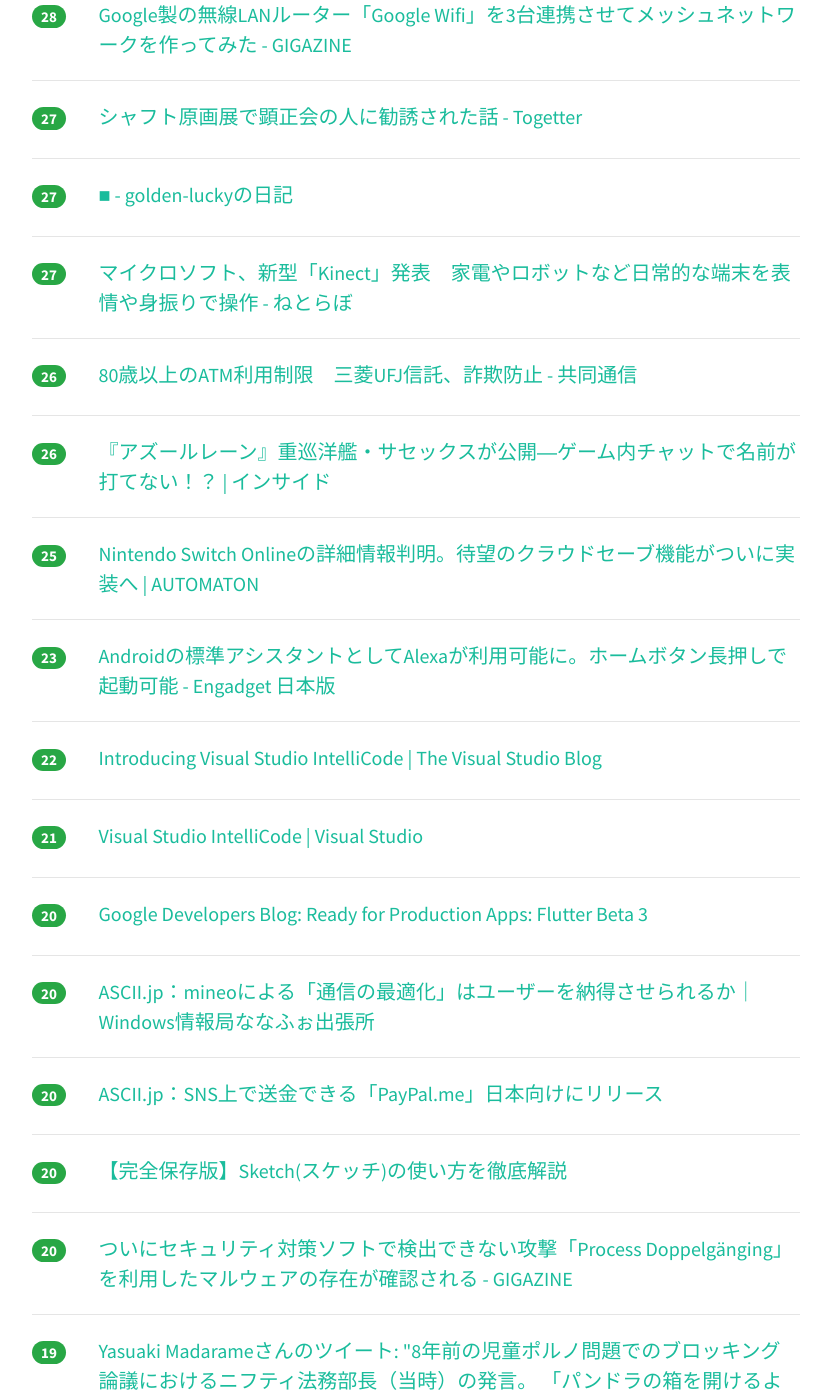
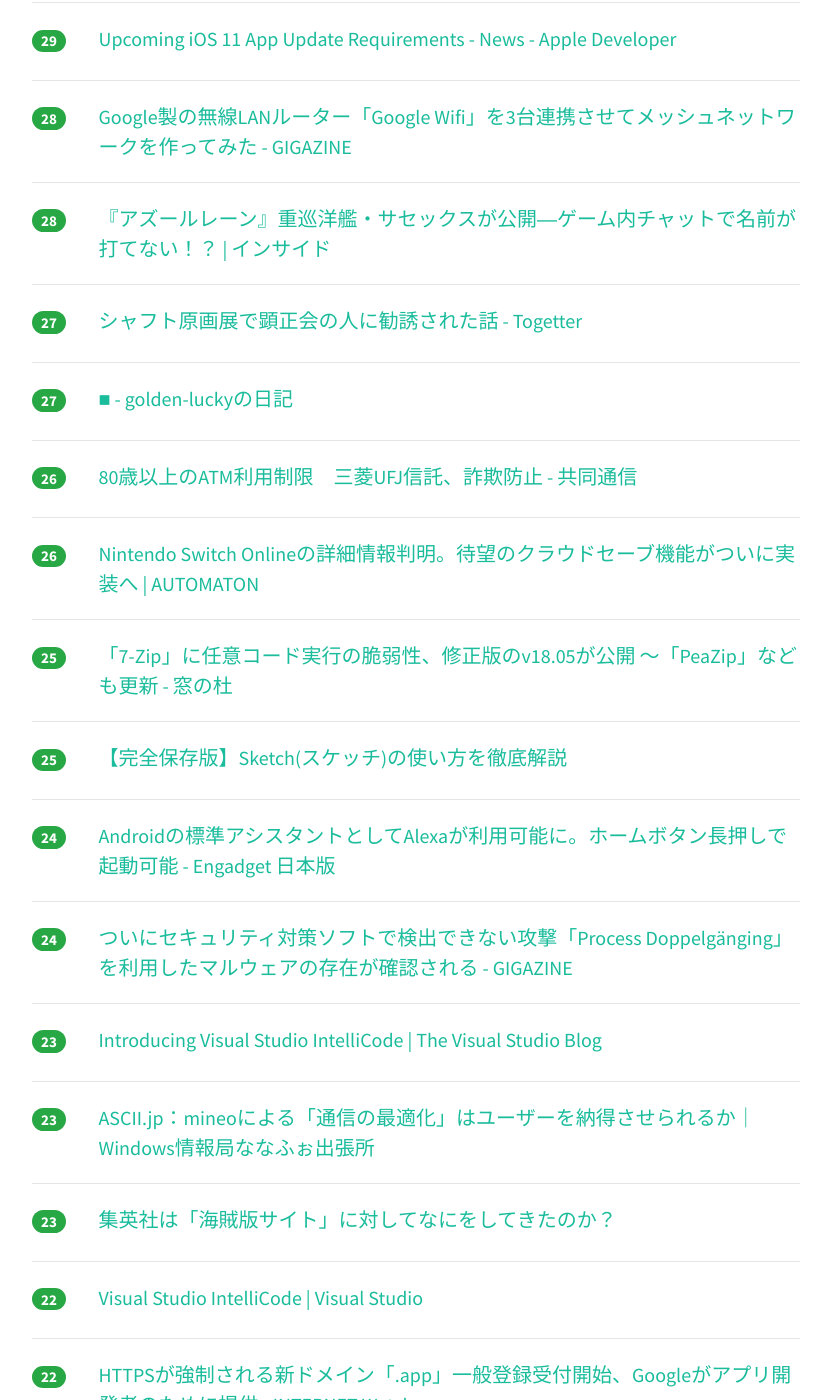
Before and after one commit to yatta47/hatena-matome-site, a Jekyll site: the page built from _posts/2018-05-08-hatena.md, in a window 1280 px wide and 1400 px high, scrolled down 3907 px. Shown: the whole window, without its empty margins (224-1055 px from the left). Built offline with Jekyll 4.4.1, drawn with Linux system fonts in a browser that asks for light colours; nearby versions of some CDN libraries; some of the changed text lies outside the part shown.

Commit message:
Updated 2018-05-08

```diff
--- a/_posts/2018-05-08-hatena.md
+++ b/_posts/2018-05-08-hatena.md
@@ -1,64 +1,69 @@
 ---
 layout: post
 title:  "2018-05-08 はてぶIT"
-date:   2018-05-08 22:01:50
+date:   2018-05-08 23:02:07
 tags: [it-hotentry]
 ---
-63 件のデータあり
+65 件のデータあり
 
 <hr><div class="row">
-<div class="col-1"><span class="badge badge-pill badge-success h2">486</span></div>
+<div class="col-1"><span class="badge badge-pill badge-success h2">522</span></div>
 <div class="col-11"><a href='http://www.200kounen-training.com/entry/2018/05/07/230649' target='_blank'>iPadを使った勉強法がめちゃくちゃ捗る - 200光年軍隊手帳の中身</a></div>
 </div>
 <hr>
 <div class="row">
-<div class="col-1"><span class="badge badge-pill badge-success h2">422</span></div>
+<div class="col-1"><span class="badge badge-pill badge-success h2">434</span></div>
 <div class="col-11"><a href='https://mainichi.jp/articles/20180508/ddm/001/010/221000c' target='_blank'>内閣府：公募研究、事前に「内定」応募仕込む - 毎日新聞</a></div>
 </div>
 <hr>
 <div class="row">
-<div class="col-1"><span class="badge badge-pill badge-success h2">325</span></div>
+<div class="col-1"><span class="badge badge-pill badge-success h2">339</span></div>
 <div class="col-11"><a href='https://www.publickey1.jp/blog/18/aivisual_studio_intellicodebuild_2018.html' target='_blank'>［速報］AIがコードのレコメンドやバグの指摘など開発を支援してくれる「Visual Studio IntelliCode」発表。Build 2018 － Publickey</a></div>
 </div>
 <hr>
 <div class="row">
-<div class="col-1"><span class="badge badge-pill badge-success h2">277</span></div>
+<div class="col-1"><span class="badge badge-pill badge-success h2">301</span></div>
 <div class="col-11"><a href='http://nlab.itmedia.co.jp/nl/articles/1805/02/news097.html' target='_blank'>まとめサイト「やらおん！」「オレ的ゲーム速報」をTogetterが名指し批判　無断転載で問われるまとめサイトの責任とは (1/2) - ねとらぼ</a></div>
 </div>
 <hr>
 <div class="row">
-<div class="col-1"><span class="badge badge-pill badge-success h2">191</span></div>
+<div class="col-1"><span class="badge badge-pill badge-success h2">203</span></div>
 <div class="col-11"><a href='http://diamond.jp/articles/-/169290' target='_blank'>一世を風靡したニコニコ生放送が「オワコン化」した理由 | ニュース3面鏡 | ダイヤモンド・オンライン</a></div>
 </div>
 <hr>
 <div class="row">
-<div class="col-1"><span class="badge badge-pill badge-success h2">169</span></div>
+<div class="col-1"><span class="badge badge-pill badge-success h2">185</span></div>
+<div class="col-11"><a href='https://qiita.com/KanNishida/items/8ab8553b17cb57e772d6' target='_blank'>結局、機械学習と統計学は何が違うのか？ - Qiita</a></div>
+</div>
+<hr>
+<div class="row">
+<div class="col-1"><span class="badge badge-pill badge-success h2">171</span></div>
 <div class="col-11"><a href='http://techlife.cookpad.com/entry/2018/05/08/080000' target='_blank'>Service Mesh and Cookpad - クックパッド開発者ブログ</a></div>
 </div>
 <hr>
 <div class="row">
-<div class="col-1"><span class="badge badge-pill badge-success h2">163</span></div>
+<div class="col-1"><span class="badge badge-pill badge-success h2">167</span></div>
 <div class="col-11"><a href='https://www.publickey1.jp/blog/18/visual_studio_live_share.html' target='_blank'>［速報］「Visual Studio Live Share」パブリックプレビュー開始。リモートでのペアプログラミング、ペアデバッギングを実現。Build 2018 － Publickey</a></div>
 </div>
 <hr>
 <div class="row">
-<div class="col-1"><span class="badge badge-pill badge-success h2">147</span></div>
+<div class="col-1"><span class="badge badge-pill badge-success h2">149</span></div>
 <div class="col-11"><a href='https://anond.hatelabo.jp/20180507230402' target='_blank'>逆接って不要じゃない？</a></div>
 </div>
 <hr>
 <div class="row">
-<div class="col-1"><span class="badge badge-pill badge-success h2">142</span></div>
-<div class="col-11"><a href='https://qiita.com/KanNishida/items/8ab8553b17cb57e772d6' target='_blank'>結局、機械学習と統計学は何が違うのか？ - Qiita</a></div>
-</div>
-<hr>
-<div class="row">
-<div class="col-1"><span class="badge badge-pill badge-success h2">132</span></div>
+<div class="col-1"><span class="badge badge-pill badge-success h2">136</span></div>
 <div class="col-11"><a href='https://av.watch.impress.co.jp/docs/series/rt/1120242.html' target='_blank'>【西田宗千佳のRandomTracking】「Oculus Go」に見る“みんなのVR”時代。VRで実現するパーソナルごろ寝シアター - AV Watch</a></div>
 </div>
 <hr>
 <div class="row">
-<div class="col-1"><span class="badge badge-pill badge-success h2">130</span></div>
+<div class="col-1"><span class="badge badge-pill badge-success h2">133</span></div>
 <div class="col-11"><a href='http://www.itmedia.co.jp/news/articles/1805/08/news054.html' target='_blank'>Microsoft、iOS／Android端末をPCにミラーリングする「Your Phone」をβ公開 - ITmedia NEWS</a></div>
+</div>
+<hr>
+<div class="row">
+<div class="col-1"><span class="badge badge-pill badge-success h2">80</span></div>
+<div class="col-11"><a href='http://www.itmedia.co.jp/news/articles/1805/08/news104.html' target='_blank'>Twitter利用率「最も高いのは京都府」　インスタは富山県　モニタス調べ - ITmedia NEWS</a></div>
 </div>
 <hr>
 <div class="row">
@@ -87,17 +92,12 @@ tags: [it-hotentry]
 </div>
 <hr>
 <div class="row">
-<div class="col-1"><span class="badge badge-pill badge-success h2">60</span></div>
-<div class="col-11"><a href='http://www.itmedia.co.jp/news/articles/1805/08/news104.html' target='_blank'>Twitter利用率「最も高いのは京都府」　インスタは富山県　モニタス調べ - ITmedia NEWS</a></div>
-</div>
-<hr>
-<div class="row">
 <div class="col-1"><span class="badge badge-pill badge-success h2">59</span></div>
 <div class="col-11"><a href='https://oss.sios.com/security/wget-security-vulnerability-20180507' target='_blank'>wgetの脆弱性(CVE-2018-0494) — | サイオスOSS | サイオステクノロジー</a></div>
 </div>
 <hr>
 <div class="row">
-<div class="col-1"><span class="badge badge-pill badge-success h2">53</span></div>
+<div class="col-1"><span class="badge badge-pill badge-success h2">55</span></div>
 <div class="col-11"><a href='http://blog.btrax.com/jp/2018/05/08/understand-design-thinking/' target='_blank'>デザイン思考の本質とは何か？ー 間違いまくりだった新米ファシリテーターが一人前になるまで | freshtrax | デザイン会社 btrax ブログ</a></div>
 </div>
 <hr>
@@ -107,13 +107,23 @@ tags: [it-hotentry]
 </div>
 <hr>
 <div class="row">
-<div class="col-1"><span class="badge badge-pill badge-success h2">43</span></div>
-<div class="col-11"><a href='http://tech.nikkeibp.co.jp/atcl/nxt/column/18/00001/00421/' target='_blank'>漫画村は日本だけの問題ではない、世界を覆うブロッキングとデータ保護主義 | 日経 xTECH（クロステック）</a></div>
+<div class="col-1"><span class="badge badge-pill badge-success h2">49</span></div>
+<div class="col-11"><a href='https://qiita.com/tani_AI_Academy/items/4da02cb056646ba43b9d' target='_blank'>【保存版・初心者向け】独学でAIエンジニアになりたい人向けのオススメの勉強方法 - Qiita</a></div>
 </div>
 <hr>
 <div class="row">
-<div class="col-1"><span class="badge badge-pill badge-success h2">42</span></div>
+<div class="col-1"><span class="badge badge-pill badge-success h2">44</span></div>
 <div class="col-11"><a href='http://www.youtube.com/watch?v=1ce456Nnkt8' target='_blank'>BABYMETAL - Distortion (OFFICIAL)</a></div>
+</div>
+<hr>
+<div class="row">
+<div class="col-1"><span class="badge badge-pill badge-success h2">44</span></div>
+<div class="col-11"><a href='https://anond.hatelabo.jp/20180507231914' target='_blank'>田舎ってほどではない地方に住んでるが、地方の中にも急激に過疎化してい..</a></div>
+</div>
+<hr>
+<div class="row">
+<div class="col-1"><span class="badge badge-pill badge-success h2">43</span></div>
+<div class="col-11"><a href='http://tech.nikkeibp.co.jp/atcl/nxt/column/18/00001/00421/' target='_blank'>漫画村は日本だけの問題ではない、世界を覆うブロッキングとデータ保護主義 | 日経 xTECH（クロステック）</a></div>
 </div>
 <hr>
 <div class="row">
@@ -122,23 +132,23 @@ tags: [it-hotentry]
 </div>
 <hr>
 <div class="row">
-<div class="col-1"><span class="badge badge-pill badge-success h2">41</span></div>
-<div class="col-11"><a href='https://anond.hatelabo.jp/20180507231914' target='_blank'>田舎ってほどではない地方に住んでるが、地方の中にも急激に過疎化してい..</a></div>
+<div class="col-1"><span class="badge badge-pill badge-success h2">39</span></div>
+<div class="col-11"><a href='https://ouchi.design/manage/sankou/' target='_blank'>アフィリエイトをする上で参考にしている20のブログ・サイトを紹介 - Affi-Design｜アフィリエイトの税理士選びから法人化まで</a></div>
 </div>
 <hr>
 <div class="row">
-<div class="col-1"><span class="badge badge-pill badge-success h2">38</span></div>
-<div class="col-11"><a href='https://ouchi.design/manage/sankou/' target='_blank'>アフィリエイトをする上で参考にしている20のブログ・サイトを紹介 - Affi-Design｜アフィリエイトの税理士選びから法人化まで</a></div>
+<div class="col-1"><span class="badge badge-pill badge-success h2">36</span></div>
+<div class="col-11"><a href='http://www.itmedia.co.jp/news/articles/1805/08/news032.html' target='_blank'>過熱する“AI人材争奪戦”　「報酬以外の魅力必要」　DeNAの戦略 (1/2) - ITmedia NEWS</a></div>
+</div>
+<hr>
+<div class="row">
+<div class="col-1"><span class="badge badge-pill badge-success h2">35</span></div>
+<div class="col-11"><a href='https://mirai.doda.jp/series/interview/shin-murakami/' target='_blank'>「第一想起される人になれ」リンクトイン日本代表 村上臣さんが考える、これからのキャリアの築き方 | 未来を変えるプロジェクト by DODA</a></div>
 </div>
 <hr>
 <div class="row">
 <div class="col-1"><span class="badge badge-pill badge-success h2">35</span></div>
 <div class="col-11"><a href='https://coliss.com/articles/build-websites/operation/css/awesome-css-techniques-2017-jun.html' target='_blank'>CSSの引き出しを増やしておこう！最近見かけたスタイルシートのアイデア・テクニックのまとめ | コリス</a></div>
-</div>
-<hr>
-<div class="row">
-<div class="col-1"><span class="badge badge-pill badge-success h2">35</span></div>
-<div class="col-11"><a href='http://www.itmedia.co.jp/news/articles/1805/08/news032.html' target='_blank'>過熱する“AI人材争奪戦”　「報酬以外の魅力必要」　DeNAの戦略 (1/2) - ITmedia NEWS</a></div>
 </div>
 <hr>
 <div class="row">
@@ -148,7 +158,7 @@ tags: [it-hotentry]
 <hr>
 <div class="row">
 <div class="col-1"><span class="badge badge-pill badge-success h2">34</span></div>
-<div class="col-11"><a href='https://qiita.com/tani_AI_Academy/items/4da02cb056646ba43b9d' target='_blank'>【保存版・初心者向け】独学でAIエンジニアになりたい人向けのオススメの勉強方法 - Qiita</a></div>
+<div class="col-11"><a href='https://japanese.engadget.com/2018/05/07/kinect-for-azure/' target='_blank'>マイクロソフトKinect for Azure発表。次世代ホロレンズ用センサを「インテリジェント・エッジ」向け提供 - Engadget 日本版</a></div>
 </div>
 <hr>
 <div class="row">
@@ -158,22 +168,17 @@ tags: [it-hotentry]
 <hr>
 <div class="row">
 <div class="col-1"><span class="badge badge-pill badge-success h2">33</span></div>
-<div class="col-11"><a href='https://mirai.doda.jp/series/interview/shin-murakami/' target='_blank'>「第一想起される人になれ」リンクトイン日本代表 村上臣さんが考える、これからのキャリアの築き方 | 未来を変えるプロジェクト by DODA</a></div>
-</div>
-<hr>
-<div class="row">
-<div class="col-1"><span class="badge badge-pill badge-success h2">32</span></div>
-<div class="col-11"><a href='https://japanese.engadget.com/2018/05/07/kinect-for-azure/' target='_blank'>マイクロソフトKinect for Azure発表。次世代ホロレンズ用センサを「インテリジェント・エッジ」向け提供 - Engadget 日本版</a></div>
-</div>
-<hr>
-<div class="row">
-<div class="col-1"><span class="badge badge-pill badge-success h2">32</span></div>
 <div class="col-11"><a href='http://tamakino.hatenablog.com/entry/2018/05/08/080000' target='_blank'>中国IT企業が、続々とWeChat使用禁止に。苦悩するテンセント - 中華IT最新事情</a></div>
 </div>
 <hr>
 <div class="row">
 <div class="col-1"><span class="badge badge-pill badge-success h2">31</span></div>
 <div class="col-11"><a href='https://qiita.com/mamita/items/a3d18538e84f018e40b6' target='_blank'>お手軽 Grammar Checker の作り方 - Qiita</a></div>
+</div>
+<hr>
+<div class="row">
+<div class="col-1"><span class="badge badge-pill badge-success h2">31</span></div>
+<div class="col-11"><a href='http://nlab.itmedia.co.jp/nl/articles/1805/08/news094.html' target='_blank'>マイクロソフト、新型「Kinect」発表　家電やロボットなど日常的な端末を表情や身振りで操作 - ねとらぼ</a></div>
 </div>
 <hr>
 <div class="row">
@@ -192,13 +197,18 @@ tags: [it-hotentry]
 </div>
 <hr>
 <div class="row">
-<div class="col-1"><span class="badge badge-pill badge-success h2">28</span></div>
+<div class="col-1"><span class="badge badge-pill badge-success h2">29</span></div>
 <div class="col-11"><a href='https://developer.apple.com/news/?id=05072018a' target='_blank'>Upcoming iOS 11 App Update Requirements - News - Apple Developer</a></div>
 </div>
 <hr>
 <div class="row">
 <div class="col-1"><span class="badge badge-pill badge-success h2">28</span></div>
 <div class="col-11"><a href='https://gigazine.net/news/20180507-google-wifi/' target='_blank'>Google製の無線LANルーター「Google Wifi」を3台連携させてメッシュネットワークを作ってみた - GIGAZINE</a></div>
+</div>
+<hr>
+<div class="row">
+<div class="col-1"><span class="badge badge-pill badge-success h2">28</span></div>
+<div class="col-11"><a href='https://www.inside-games.jp/article/2018/05/08/114524.html' target='_blank'>『アズールレーン』重巡洋艦・サセックスが公開―ゲーム内チャットで名前が打てない！？ | インサイド</a></div>
 </div>
 <hr>
 <div class="row">
@@ -212,38 +222,58 @@ tags: [it-hotentry]
 </div>
 <hr>
 <div class="row">
-<div class="col-1"><span class="badge badge-pill badge-success h2">27</span></div>
-<div class="col-11"><a href='http://nlab.itmedia.co.jp/nl/articles/1805/08/news094.html' target='_blank'>マイクロソフト、新型「Kinect」発表　家電やロボットなど日常的な端末を表情や身振りで操作 - ねとらぼ</a></div>
-</div>
-<hr>
-<div class="row">
 <div class="col-1"><span class="badge badge-pill badge-success h2">26</span></div>
 <div class="col-11"><a href='https://this.kiji.is/366138465358267489' target='_blank'>80歳以上のATM利用制限　三菱UFJ信託、詐欺防止 - 共同通信</a></div>
 </div>
 <hr>
 <div class="row">
 <div class="col-1"><span class="badge badge-pill badge-success h2">26</span></div>
-<div class="col-11"><a href='https://www.inside-games.jp/article/2018/05/08/114524.html' target='_blank'>『アズールレーン』重巡洋艦・サセックスが公開―ゲーム内チャットで名前が打てない！？ | インサイド</a></div>
+<div class="col-11"><a href='http://jp.automaton.am/articles/newsjp/20180508-67345/' target='_blank'>Nintendo Switch Onlineの詳細情報判明。待望のクラウドセーブ機能がついに実装へ | AUTOMATON</a></div>
 </div>
 <hr>
 <div class="row">
 <div class="col-1"><span class="badge badge-pill badge-success h2">25</span></div>
-<div class="col-11"><a href='http://jp.automaton.am/articles/newsjp/20180508-67345/' target='_blank'>Nintendo Switch Onlineの詳細情報判明。待望のクラウドセーブ機能がついに実装へ | AUTOMATON</a></div>
+<div class="col-11"><a href='https://forest.watch.impress.co.jp/docs/news/1120644.html' target='_blank'>「7-Zip」に任意コード実行の脆弱性、修正版のv18.05が公開 ～「PeaZip」なども更新 - 窓の杜</a></div>
+</div>
+<hr>
+<div class="row">
+<div class="col-1"><span class="badge badge-pill badge-success h2">25</span></div>
+<div class="col-11"><a href='https://creive.me/design/sketch/' target='_blank'>【完全保存版】Sketch(スケッチ)の使い方を徹底解説</a></div>
+</div>
+<hr>
+<div class="row">
+<div class="col-1"><span class="badge badge-pill badge-success h2">24</span></div>
+<div class="col-11"><a href='https://japanese.engadget.com/2018/05/08/android-alexa/' target='_blank'>Androidの標準アシスタントとしてAlexaが利用可能に。ホームボタン長押しで起動可能 - Engadget 日本版</a></div>
+</div>
+<hr>
+<div class="row">
+<div class="col-1"><span class="badge badge-pill badge-success h2">24</span></div>
+<div class="col-11"><a href='https://gigazine.net/news/20180508-synack-process-doppelganging/' target='_blank'>ついにセキュリティ対策ソフトで検出できない攻撃「Process Doppelgänging」を利用したマルウェアの存在が確認される - GIGAZINE</a></div>
 </div>
 <hr>
 <div class="row">
 <div class="col-1"><span class="badge badge-pill badge-success h2">23</span></div>
-<div class="col-11"><a href='https://japanese.engadget.com/2018/05/08/android-alexa/' target='_blank'>Androidの標準アシスタントとしてAlexaが利用可能に。ホームボタン長押しで起動可能 - Engadget 日本版</a></div>
+<div class="col-11"><a href='https://blogs.msdn.microsoft.com/visualstudio/2018/05/07/introducing-visual-studio-intellicode/' target='_blank'>Introducing Visual Studio IntelliCode | The Visual Studio Blog</a></div>
+</div>
+<hr>
+<div class="row">
+<div class="col-1"><span class="badge badge-pill badge-success h2">23</span></div>
+<div class="col-11"><a href='http://ascii.jp/elem/000/001/673/1673422/' target='_blank'>ASCII.jp：mineoによる「通信の最適化」はユーザーを納得させられるか｜Windows情報局ななふぉ出張所</a></div>
+</div>
+<hr>
+<div class="row">
+<div class="col-1"><span class="badge badge-pill badge-success h2">23</span></div>
+<div class="col-11"><a href='https://www.buzzfeed.com/jp/takumiharimaya/shueisha-blocking' target='_blank'>集英社は「海賊版サイト」に対してなにをしてきたのか？</a></div>
 </div>
 <hr>
 <div class="row">
 <div class="col-1"><span class="badge badge-pill badge-success h2">22</span></div>
-<div class="col-11"><a href='https://blogs.msdn.microsoft.com/visualstudio/2018/05/07/introducing-visual-studio-intellicode/' target='_blank'>Introducing Visual Studio IntelliCode | The Visual Studio Blog</a></div>
+<div class="col-11"><a href='https://www.visualstudio.com/services/intellicode/' target='_blank'>Visual Studio IntelliCode | Visual Studio</a></div>
 </div>
 <hr>
 <div class="row">
-<div class="col-1"><span class="badge badge-pill badge-success h2">21</span></div>
-<div class="col-11"><a href='https://www.visualstudio.com/services/intellicode/' target='_blank'>Visual Studio IntelliCode | Visual Studio</a></div>
+<div class="col-1"><span class="badge badge-pill badge-success h2">22</span></div>
+<div class="col-11"><a href='https://internet.watch.impress.co.jp/docs/news/1120661.html' target='_blank'>HTTPSが強制される新ドメイン「.app」一般登録受付開始、Googleがアプリ開発者のために提供 - INTERNET Watch</a></div>
 </div>
 <hr>
 <div class="row">
@@ -253,22 +283,7 @@ tags: [it-hotentry]
 <hr>
 <div class="row">
 <div class="col-1"><span class="badge badge-pill badge-success h2">20</span></div>
-<div class="col-11"><a href='http://ascii.jp/elem/000/001/673/1673422/' target='_blank'>ASCII.jp：mineoによる「通信の最適化」はユーザーを納得させられるか｜Windows情報局ななふぉ出張所</a></div>
-</div>
-<hr>
-<div class="row">
-<div class="col-1"><span class="badge badge-pill badge-success h2">20</span></div>
 <div class="col-11"><a href='http://ascii.jp/elem/000/001/673/1673407/' target='_blank'>ASCII.jp：SNS上で送金できる「PayPal.me」日本向けにリリース</a></div>
-</div>
-<hr>
-<div class="row">
-<div class="col-1"><span class="badge badge-pill badge-success h2">20</span></div>
-<div class="col-11"><a href='https://creive.me/design/sketch/' target='_blank'>【完全保存版】Sketch(スケッチ)の使い方を徹底解説</a></div>
-</div>
-<hr>
-<div class="row">
-<div class="col-1"><span class="badge badge-pill badge-success h2">20</span></div>
-<div class="col-11"><a href='https://gigazine.net/news/20180508-synack-process-doppelganging/' target='_blank'>ついにセキュリティ対策ソフトで検出できない攻撃「Process Doppelgänging」を利用したマルウェアの存在が確認される - GIGAZINE</a></div>
 </div>
 <hr>
 <div class="row">
@@ -277,28 +292,18 @@ tags: [it-hotentry]
 </div>
 <hr>
 <div class="row">
-<div class="col-1"><span class="badge badge-pill badge-success h2">19</span></div>
-<div class="col-11"><a href='https://forest.watch.impress.co.jp/docs/news/1120644.html' target='_blank'>「7-Zip」に任意コード実行の脆弱性、修正版のv18.05が公開 ～「PeaZip」なども更新 - 窓の杜</a></div>
-</div>
-<hr>
-<div class="row">
 <div class="col-1"><span class="badge badge-pill badge-success h2">18</span></div>
 <div class="col-11"><a href='http://tech.nikkeibp.co.jp/atcl/nxt/news/18/01119/' target='_blank'>森永乳業で情報漏洩の疑い、通販サイトを一時閉鎖 | 日経 xTECH（クロステック）</a></div>
 </div>
 <hr>
 <div class="row">
-<div class="col-1"><span class="badge badge-pill badge-success h2">18</span></div>
-<div class="col-11"><a href='https://www.buzzfeed.com/jp/takumiharimaya/shueisha-blocking' target='_blank'>集英社は「海賊版サイト」に対してなにをしてきたのか？</a></div>
-</div>
-<hr>
-<div class="row">
 <div class="col-1"><span class="badge badge-pill badge-success h2">17</span></div>
-<div class="col-11"><a href='https://internet.watch.impress.co.jp/docs/news/1120661.html' target='_blank'>HTTPSが強制される新ドメイン「.app」一般登録受付開始、Googleがアプリ開発者のために提供 - INTERNET Watch</a></div>
+<div class="col-11"><a href='https://www.publickey1.jp/blog/18/azure_container_serviceaksazure_kubernetes_serviceakswindowsbuild_2018.html' target='_blank'>［速報］Azure Container Service（AKS）がAzure Kubernetes Service（AKS）に改名。Windowsコンテナにも対応開始。Build 2018 － Publickey</a></div>
 </div>
 <hr>
 <div class="row">
 <div class="col-1"><span class="badge badge-pill badge-success h2">16</span></div>
-<div class="col-11"><a href='https://www.publickey1.jp/blog/18/azure_container_serviceaksazure_kubernetes_serviceakswindowsbuild_2018.html' target='_blank'>［速報］Azure Container Service（AKS）がAzure Kubernetes Service（AKS）に改名。Windowsコンテナにも対応開始。Build 2018 － Publickey</a></div>
+<div class="col-11"><a href='https://anond.hatelabo.jp/20180508001915' target='_blank'>ブクマカって存在してるの？</a></div>
 </div>
 <hr>
 <div class="row">
@@ -308,7 +313,7 @@ tags: [it-hotentry]
 <hr>
 <div class="row">
 <div class="col-1"><span class="badge badge-pill badge-success h2">14</span></div>
-<div class="col-11"><a href='https://anond.hatelabo.jp/20180508001915' target='_blank'>ブクマカって存在してるの？</a></div>
+<div class="col-11"><a href='http://blog.shibayu36.org/entry/2018/05/08/193000' target='_blank'>Emacsで現在見ている行を変更したPRを開けるようにした - $shibayu36->blog;</a></div>
 </div>
 <hr>
 <div class="row">
@@ -321,3 +326,8 @@ tags: [it-hotentry]
 <div class="col-11"><a href='https://prtimes.jp/main/html/rd/p/000000028.000027849.html' target='_blank'>クックパッド、キッチン家電にレシピを提供するスマートキッチンサービス『OiCy』を公開！対応家電の開発に取り組むパートナー企業を募集｜クックパッド株式会社のプレスリリース</a></div>
 </div>
 <hr>
+<div class="row">
+<div class="col-1"><span class="badge badge-pill badge-success h2">11</span></div>
+<div class="col-11"><a href='https://togetter.com/li/1225498' target='_blank'>コミケ会場で問題視されている『ローアングラー』は猫界隈でも観測されている「ただの猫目線である」 - Togetter</a></div>
+</div>
+<hr>
```
